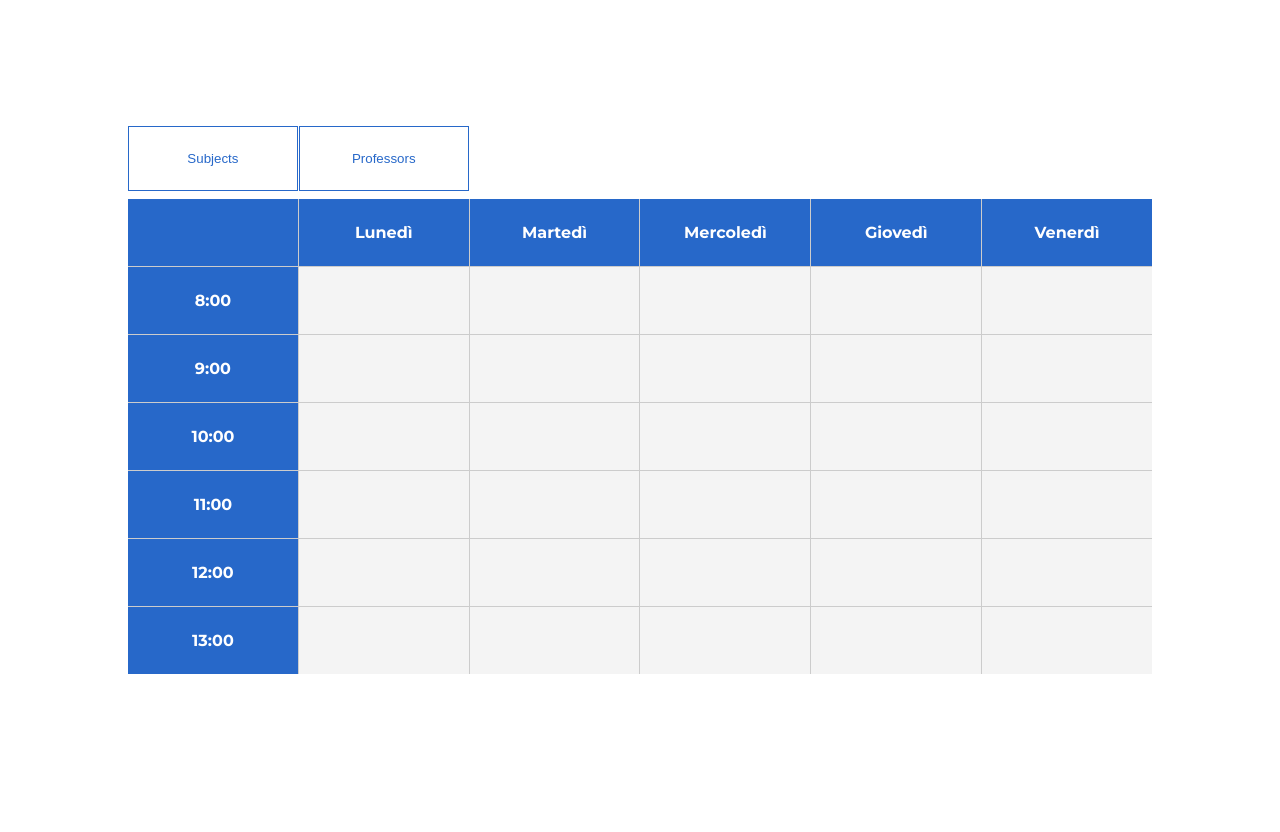
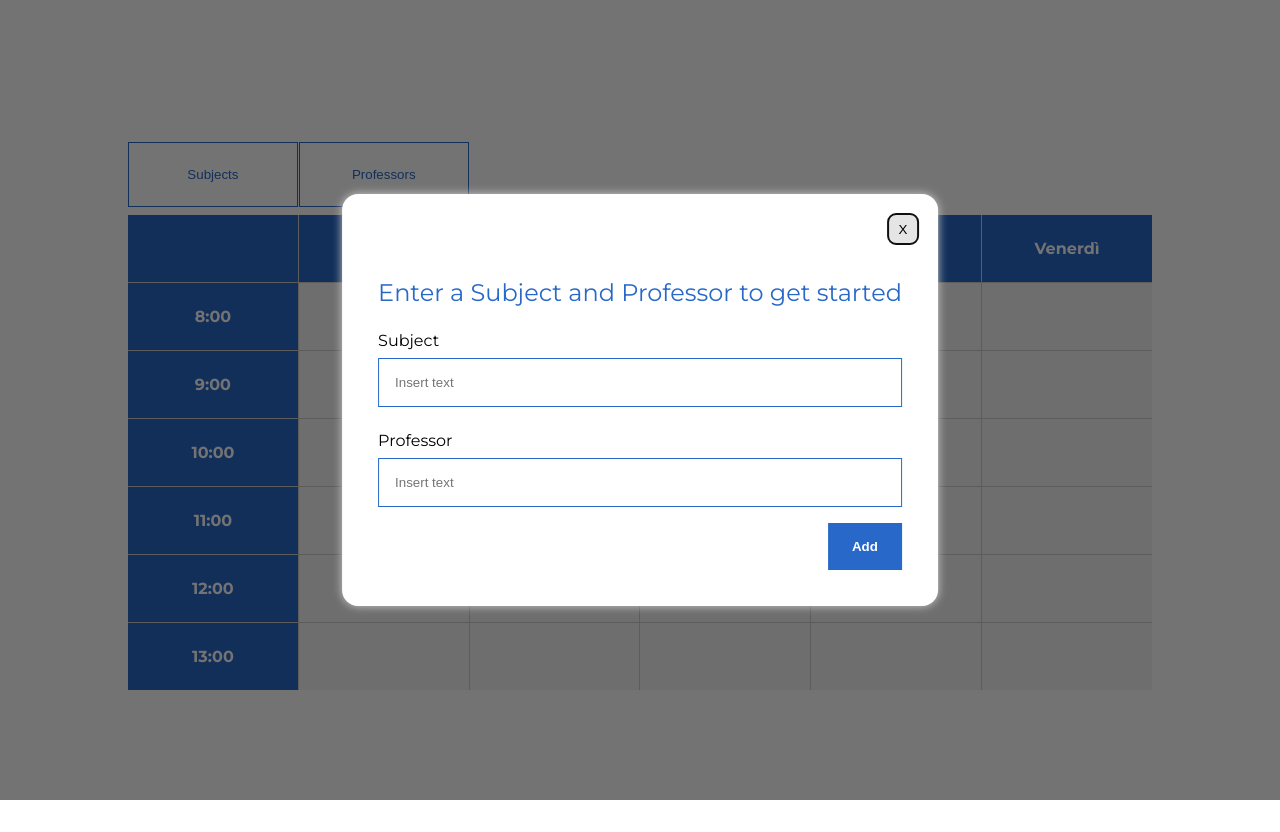
Before and after one commit to lordag/week-calendar, a React (Vite) app: page / in a window 1280 px wide. Before the commit the page ends 800 px from the top, so only its background shows below. Built offline with nearby package versions, Linux system fonts and the light colour scheme.

Commit message:
added start page, some css fix

```diff
--- a/src/App.jsx
+++ b/src/App.jsx
@@ -2,8 +2,8 @@ import './App.scss'
 import { useEffect, useState, useRef } from 'react';
 import WeekCalendar from './components/week_calendar'
 import Modal from './components/modal';
-import List from './components/list';
-import Input from './components/input';
+import ResumeObjects from './components/resume_objects';
+import StartPage from './components/start_page';
 
 const data_table = {
     lessons: [
@@ -14,8 +14,8 @@ const data_table = {
         [null,null,null,null,null],
         [null,null,null,null,null],
     ],
-    subjects: [{name: 'Storia', count:0}, {name: 'Matematica', count: 0}],
-    professors: [{name: 'Rossi', count:0}, {name: 'Verdi', count:0}],
+    subjects: [],
+    professors: [],
     subject_time_limit: 5,
     timetables: [8,9,10,11,12,13],
     days:['Lunedì', 'Martedì', 'Mercoledì', 'Giovedì', 'Venerdì']
@@ -24,6 +24,7 @@ const data_table = {
 function App() {
   const [data, setData] = useState();
 
+  const initialModal = useRef();
   const subjectsModal = useRef();
   const professorsModal = useRef();
 
@@ -41,6 +42,10 @@ function App() {
   useEffect(() => {
       if (data) {
         localStorage.setItem('data_table', JSON.stringify(data));
+
+        if (data && data.subjects.length === 0 && data.professors.length === 0){
+          initialModal.current.open();
+        }
       }
   }, [data]);
 
@@ -53,30 +58,31 @@ function App() {
   }
 
   const handleAddSubject = (subject) => {
-    console.log("add subjects", subject)
     setData((prevData) => (
-      {
-        ...prevData,
-        subjects: [...prevData.subjects, {name: subject, count: 0}]
-      }
+      {...prevData, subjects: [...prevData.subjects, {name: subject, count: 0}] }
     ))
   }
 
   const handleAddProfessor = (professor) => {
-    console.log("add profs", professor)
     setData((prevData) => (
-      {
-        ...prevData,
-        professors: [...prevData.professors, {name: professor, count: 0}]
-      }
+      {...prevData, professors: [...prevData.professors, {name: professor, count: 0}] }
     ))
+  }
+
+  const handleAddObjects = (values) => {
+    setData((prevData) => ({
+      ...prevData,
+      subjects: [{name: values.subject, count: 0}],
+      professors: [{name: values.professor, count: 0}]
+    }))
+    initialModal.current.close();
   }
 
   return (
     <>
       <main>
-          <section>
-            <div className='actions'>
+          <section className='top__menu'>
+            <div className='top__menu__actions'>
               <button onClick={handleOpenSubjectsModal}>Subjects</button>
               <button onClick={handleOpenProfessorsModal}>Professors</button>
             </div>
@@ -85,14 +91,17 @@ function App() {
             { data &&
               <>
                 <Modal ref={subjectsModal}>
-                  <List title="Subject" elems={data.subjects} />
-                  <Input label="Subject" data={data.subjects} updateData={handleAddSubject} />
+                  <ResumeObjects label="Subject" data={data.subjects} updateData={handleAddSubject} />
                 </Modal>
                 <Modal ref={professorsModal}>
-                  <List title="Professors" elems={data.professors} />
-                  <Input label="Professor" data={data.professors} updateData={handleAddProfessor} />
+                  <ResumeObjects label="Professor" data={data.professors} updateData={handleAddProfessor} />
                 </Modal>
+
                 <WeekCalendar data={data} updateData={setData} />
+
+                <Modal ref={initialModal}>
+                  <StartPage data={data.subjects} updateData={handleAddObjects} />
+                </Modal>
               </>
             }
           </section>
--- a/src/App.scss
+++ b/src/App.scss
@@ -5,6 +5,7 @@ $light-gray: #f4f4f4;
 $gray: #ccc;
 $dark-gray: #0000008c;
 $blue: #2768c9;
+$dark-blue: #0c336d;
 $light-blue: #5c9af7;
 $red: #f44336;
 $light-red: #f96060;
@@ -27,14 +28,17 @@ main {
   justify-content: center;
   gap: 0.5rem;
   align-items: center;
-  height: 100vh;
+  min-height: 100vh;
   width: 80vw;
+  padding: 1rem 0rem;
 
   section{
     width: 100%;
     padding: 0rem 3rem;
+  }
 
-    & .actions{
+  .top__menu{
+    &__actions{
       //background-color: $light-gray ;
       display: grid;
       grid-template-columns: 1fr repeat(5, 1fr); /* Colonna orari + 5 giorni */
@@ -267,6 +271,73 @@ main {
       color: $red;
     }
   }
+
+  .startform__container{
+    display: flex;
+    flex-direction: column;
+    gap: 1rem;
+    margin: 0rem;
+    // border-top: 1px solid $dark-gray;
+    padding: 1rem;
+
+    & p{
+      text-align: center;
+      font-size: 1.5rem;
+      color: $blue;
+    }
+
+    &__elem{
+      display: flex;
+      flex-direction: column;
+
+      &__label{
+        padding: 0.5rem 0rem;
+      }
+
+      &__input{
+        flex: 1;
+        padding: 1rem;
+        border: 1px solid $blue
+      }
+    }
+
+    &__bottom{
+      display: flex;
+      flex-direction: row;
+      justify-content: center;
+      align-items: center;
+
+      &__button{
+        cursor: pointer;
+        background-color: $blue;
+        color: $white;
+        font-weight: 600;
+        padding: 1rem 1.5rem;
+        border: none;
+        text-align: center;
+        align-self: flex-end;
+
+        // border-radius: 0.5rem;
+        transition: background-color 1s;
+
+        &:hover{
+          background-color: $light-blue;
+        }
+
+        &:disabled{
+          background-color: $gray;
+        }
+      }
+
+      &__message{
+        flex: 1;
+        color: $red;
+      }
+
+    }
+
+
+  }
 }
 
 .modal {
@@ -324,10 +395,41 @@ main {
   @media screen and (max-width: 768px){
     main{
       height: unset;
-      width: 100vw;
+      padding: 6rem 0rem;
 
       .section{
         padding: 0rem;
+      }
+
+      .top__menu{
+        position: fixed;
+        top: 0;
+        left: 0;
+        background-color: $dark-blue;
+        color: white;
+        padding: 10px;
+        z-index: 1000;
+
+        &__actions{
+
+          button{
+            background-color: $light-blue;
+            border: none;
+            cursor: pointer;
+            border: 1px solid $blue;
+            color: $white;
+            padding: 1rem;
+            transition: background-color 1s;
+            font-weight: 600;
+
+            &:hover{
+              background-color: $light-blue;
+              color: $white;
+
+            }
+          }
+        }
+
       }
 
       .desktop-calendar{
--- /dev/null
+++ b/src/components/button.jsx
@@ -0,0 +1,7 @@
+const Button = ({label, func, ...props}) => {
+    return (
+        <button onClick={func} {...props}>{label}</button>
+    )
+}
+
+export default Button;
--- a/src/components/input.jsx
+++ b/src/components/input.jsx
@@ -1,40 +1,6 @@
-import {useState} from 'react';
-
-const Input = ({label, data, updateData}) => {
-    const [value, setValue] = useState('');
-    const [error, setError] = useState('');
-
-    const checkIfValueExist = (val) => {
-        const is_valid = data.some(item => item.name.toLowerCase() === val.toLowerCase());
-        return is_valid
-    }
-
-    const handleSetValue = (event) => {
-        const current_value = event.target.value;
-        setError('')
-        setValue(current_value);
-    }
-
-    const handleAddElem = (event) => {
-        event.preventDefault();
-        const value_exist = checkIfValueExist(value);
-        if(value_exist){
-            setError('The entered value already exists');
-            return
-        }
-        updateData(value);
-        setValue('');
-    }
-
+const Input = ({...props}) => {
     return (
-        <div className="input__field">
-            <label className="input__field__label" htmlFor={label.toLowerCase()} >Add new {label}</label>
-            <div className="input__field__container">
-                <input className="input__field__container__input" id={label.toLowerCase()} type="text" onChange={handleSetValue} value={value} placeholder={`Insert text`} />
-                <button onClick={handleAddElem} className="input__field__container__button" disabled={error !== '' }>Add</button>
-            </div>
-            {error !== '' && <div className='input__field__error'>{error}</div>}
-        </div>
+        <input {...props} />
     )
 }
 
--- /dev/null
+++ b/src/components/resume_objects.jsx
@@ -0,0 +1,47 @@
+import {useState} from 'react';
+import List from './list';
+import Button from './button';
+import Input from './input';
+
+const ResumeObjects = ({label, data, updateData}) => {
+    const [value, setValue] = useState('');
+    const [error, setError] = useState('');
+
+    const checkIfValueExist = (val) => {
+        const is_valid = data.some(item => item.name.toLowerCase() === val.toLowerCase());
+        return is_valid
+    }
+
+    const handleSetValue = (event) => {
+        const current_value = event.target.value;
+        setError('')
+        setValue(current_value);
+    }
+
+    const handleAddElem = (event) => {
+        event.preventDefault();
+        const value_exist = checkIfValueExist(value);
+        if(value_exist){
+            setError('The entered value already exists');
+            return
+        }
+        updateData(value);
+        setValue('');
+    }
+
+    return (
+        <>
+            <List title={label} elems={data} />
+            <div className="input__field">
+                <label className="input__field__label" htmlFor={label.toLowerCase()} >Add new {label}</label>
+                <div className="input__field__container">
+                    <Input className="input__field__container__input" id={label.toLowerCase()} type="text" onChange={handleSetValue} value={value} placeholder={`Insert text`} />
+                    <Button className="input__field__container__button" func={handleAddElem} label="Add"/>
+                </div>
+                {error !== '' && <div className='input__field__error'>{error}</div>}
+            </div>
+        </>
+    )
+}
+
+export default ResumeObjects;
--- /dev/null
+++ b/src/components/start_page.jsx
@@ -0,0 +1,58 @@
+import Input from "./input";
+import Button from "./button";
+import {useState} from 'react';
+
+const StartPage = ({label, data, updateData}) => {
+
+    const [subject, setSubject] = useState('');
+    const [professor, setProfessor] = useState('');
+    const [error, setError] = useState('');
+
+    const handleSetSubject = (event) => {
+        event.preventDefault();
+        setError('')
+        const val = event.target.value;
+        setSubject(val);
+    }
+
+    const handleSetProfessor = (event) => {
+        event.preventDefault();
+        setError('')
+        const val = event.target.value;
+        setProfessor(val);
+    }
+
+    const handleAddElems = () => {
+        if (subject === '' || professor === ''){
+            setError("Subject and Professor can't be empty ");
+            return
+        }
+        updateData({subject, professor})
+    }
+
+
+    return (
+        <div>
+            <div className="start__form">
+                <div className="startform__container">
+                    <p>Enter a Subject and Professor to get started</p>
+                    <div className="startform__container__elem">
+                        <label className="startform__container__elem__label" htmlFor="subjects" >Subject</label>
+                        <Input className="startform__container__elem__input" id="subjects" type="text" onChange={handleSetSubject} defaultValue={subject} placeholder={`Insert text`} />
+                    </div>
+                    <div className="startform__container__elem">
+                        <label className="startform__container__elem__label" htmlFor="subjects" >Professor</label>
+                        <Input className="startform__container__elem__input" id="professor" type="text" onChange={handleSetProfessor} defaultValue={professor} placeholder={`Insert text`} />
+                    </div>
+                    <div className="startform__container__bottom">
+                        <div className='startform__container__bottom__message'>{error}</div>
+                        <Button className="startform__container__bottom__button" func={handleAddElems} label="Add"/>
+                    </div>
+                </div>
+
+            </div>
+        </div>
+    )
+}
+
+export default StartPage;
```
